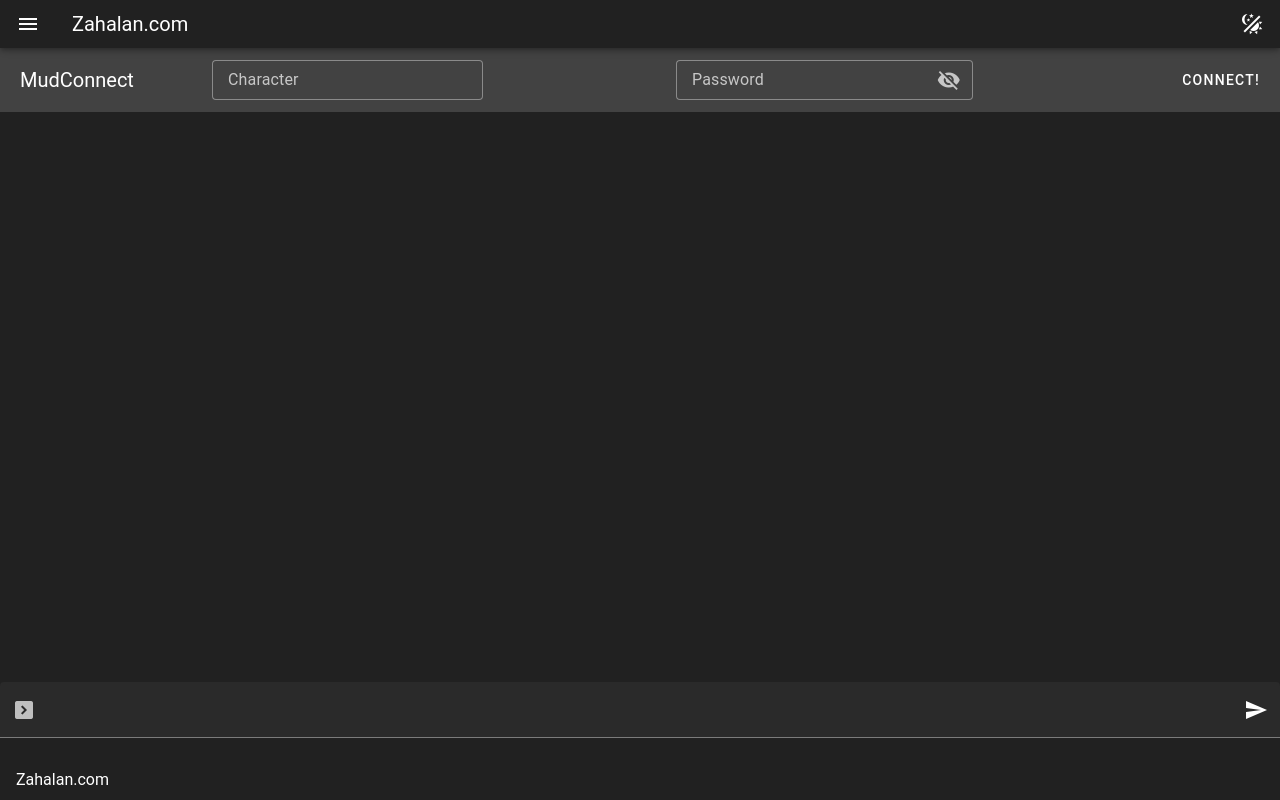
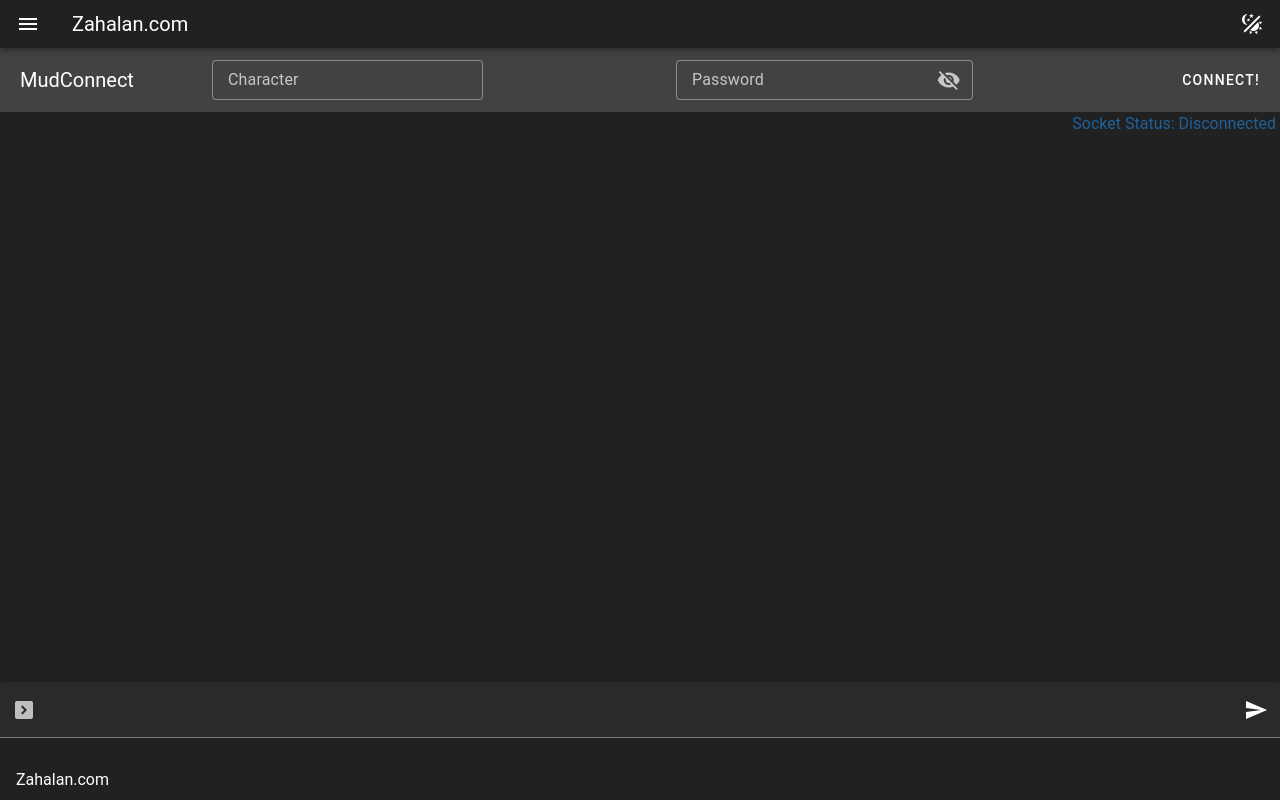
Before and after one commit to mzahalan/mysite, a Vue app: page /mudconnect in a window 1280 px wide. Built offline with nearby package versions, Linux system fonts and the light colour scheme.

Commit message:
got rid of the spinner Put in a text area for Socket Status

```diff
--- a/src/views/MudConnectView.vue
+++ b/src/views/MudConnectView.vue
@@ -30,7 +30,9 @@
         <v-btn v-if="!sock" @click="handleClick" type="submit">Connect!</v-btn>
         <v-btn v-if="sock" @click="handleClose">Disconnect!</v-btn>
       </v-toolbar>
-      <span v-if="spinner">Connecting...</span>
+      <v-card class="text-right text-blue-darken-1 mr-1" variant="plain">
+        Socket Status: {{ sockStatus() }}
+      </v-card>
     </div>
     <div id="mudbox" class="overflow-auto flex-grow-1 pl-5">
       <div class="content ma-0 pa-0" v-for="msg in messages" :key="msg" v-html="msg"></div>
@@ -56,7 +58,6 @@
 
 <script setup>
 import { nextTick, ref, watch } from 'vue'
-const spinner = ref(false)
 const sock = ref(null)
 const commandLine = ref(null)
 const messages = ref([])
@@ -64,6 +65,15 @@ const message = ref('')
 const password = ref('')
 const character = ref('')
 const showPW = ref(false)
+
+const sockStatus = () => {
+  if(sock.value == null) {
+    return "Disconnected"
+  }
+
+  const STATES = ['Connecting', 'Open', 'Closing', 'Closed']
+  return STATES[sock.value.readyState]
+}
 
 const sendCharName = () => {
   let outMsg = {
@@ -96,11 +106,9 @@ const receiveData = (ev) => {
 }
 
 const handleClick = () => {
-  spinner.value = true
   sock.value = new WebSocket('wss://socket.zahalan.com')
   //sock.value = new WebSocket('ws://localhost:8081')
   sock.value.onmessage = receiveData
-  spinner.value = false
   nextTick(() => {
       commandLine.value.focus()
     })
@@ -108,7 +116,7 @@ const handleClick = () => {
 
 const handleClose = () => {
   sock.value.close()
-  sock.value = ''
+  sock.value = null
 }
 
 watch(
```
